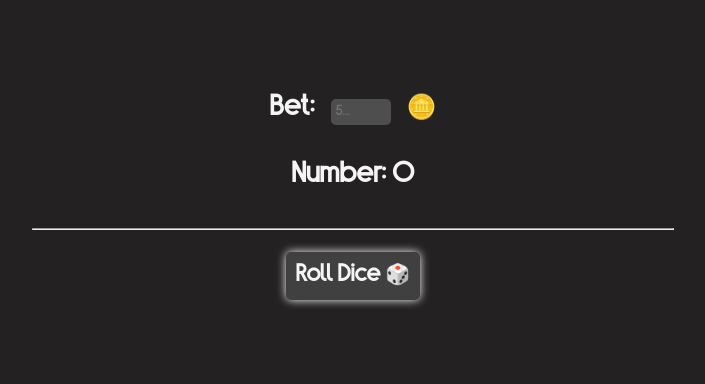
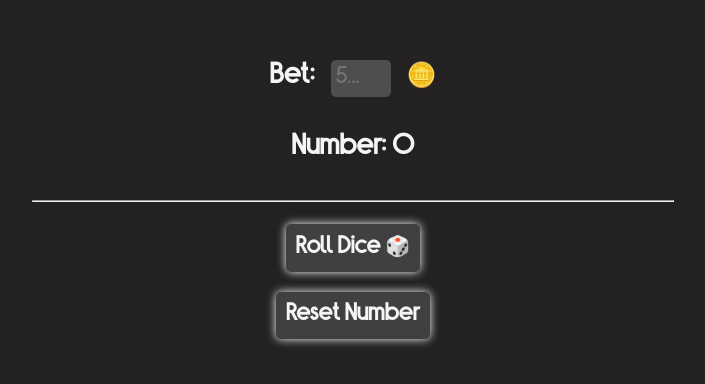
Before and after one commit to sofeyahamira/casino, a plain HTML site: page index.html in a window 1280 px wide. Shown: the part 144-528 px from the top of the page, without its empty margins (287-992 px from the left). Drawn offline with Linux system fonts and the light colour scheme.

Commit message:
Add reset number function

```diff
--- a/index.html
+++ b/index.html
@@ -32,7 +32,7 @@
             font-family: inherit;
             padding: 5px;
             border-radius: 5px;
-            font-size: 12px;
+            font-size: 20px;
             border: none;
             margin: 10px;
             background-color: rgb(78, 78, 78);
@@ -73,6 +73,7 @@
     <p>Number: <span id="number"></span></p>
     <hr>
     <button onclick="rollDice()">Roll Dice 🎲</button>
+    <button onclick="resetNumber()">Reset Number</button>
     <br>
     <p id="diceRoll"></p>
     <p id="betStatus"></p>
@@ -129,6 +130,14 @@
                 originalBetInput.value = bet;
             }
         }
+
+        function resetNumber() {
+            number = 0
+            numberInitiated = false
+            numberInput.textContent = number
+            diceRollParagraph.textContent = "Your number has been reseted"
+            betStatus.textContent = ""
+        }
     </script>
 </body>
 </html>
```
